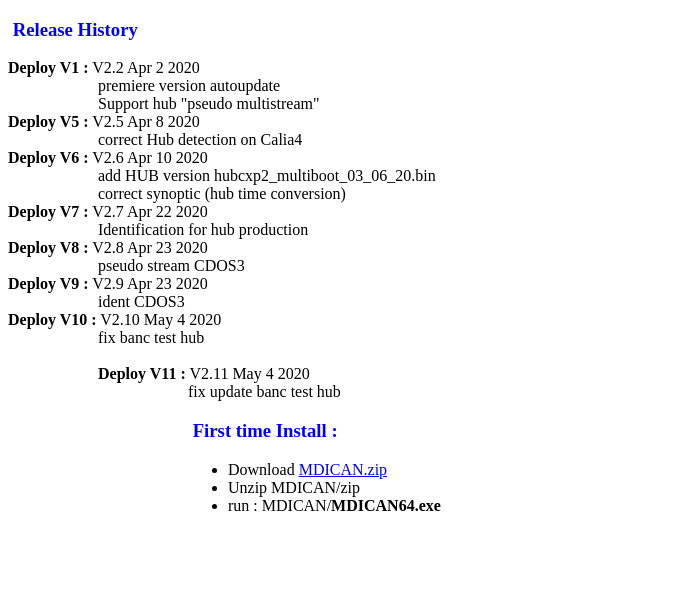
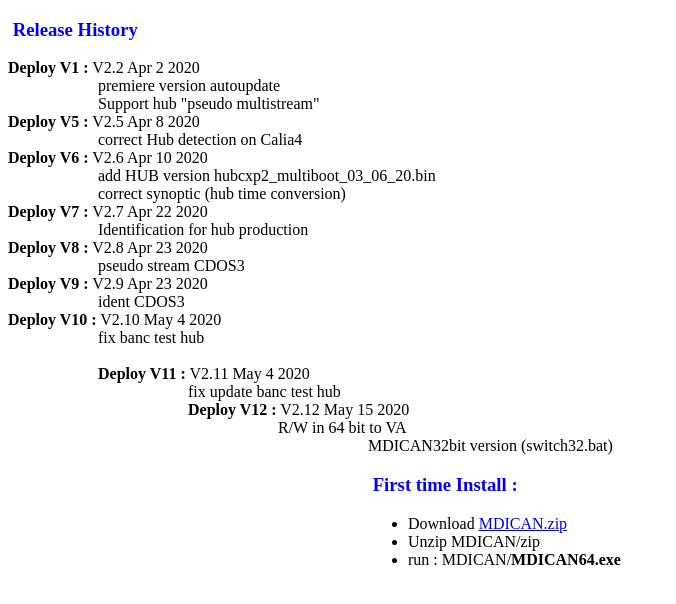
Before and after one commit to xcs400/mdican-update, a website: page index.html in a window 1280 px wide. Shown: the whole page, without its empty margins (0-676 px from the left). Drawn offline with Linux system fonts and the light colour scheme.

Commit message:
Update index.html

```diff
--- a/index.html
+++ b/index.html
@@ -35,6 +35,11 @@
 <div style="padding-left: 90px;">fix banc test hub<div><br>
 <div><strong>Deploy V11 :</strong> V2.11 May 4 2020&nbsp;</div>
 <div style="padding-left: 90px;">fix update banc test hub<div>
+<div><strong>Deploy V12 :</strong> V2.12 May 15 2020&nbsp;</div>
+<div style="padding-left: 90px;">R/W in 64 bit to VA<div>
+<div style="padding-left: 90px;">MDICAN32bit version (switch32.bat)<div>
+
+
 
 
 
```
